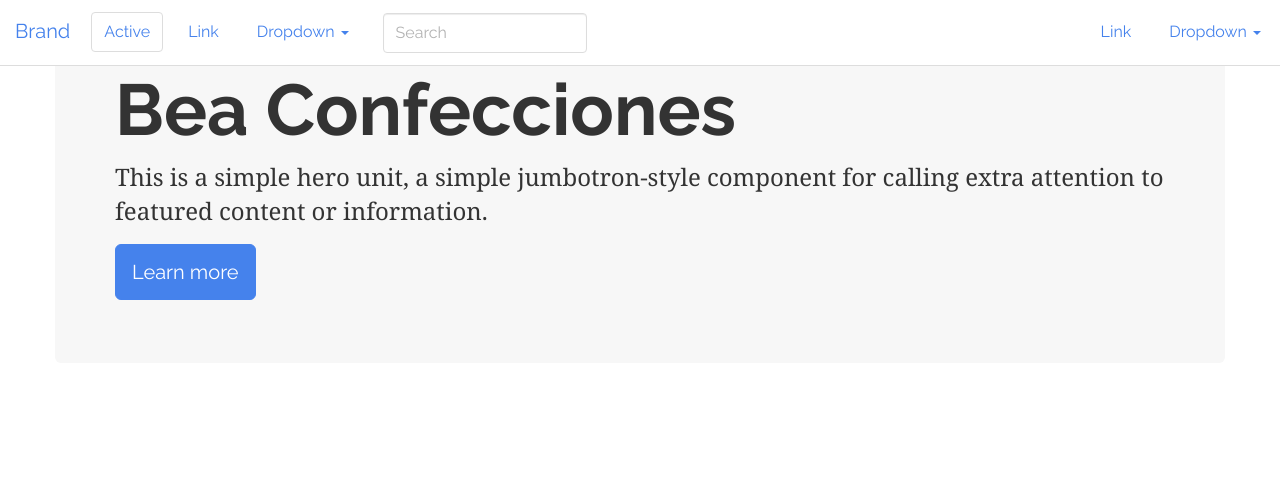
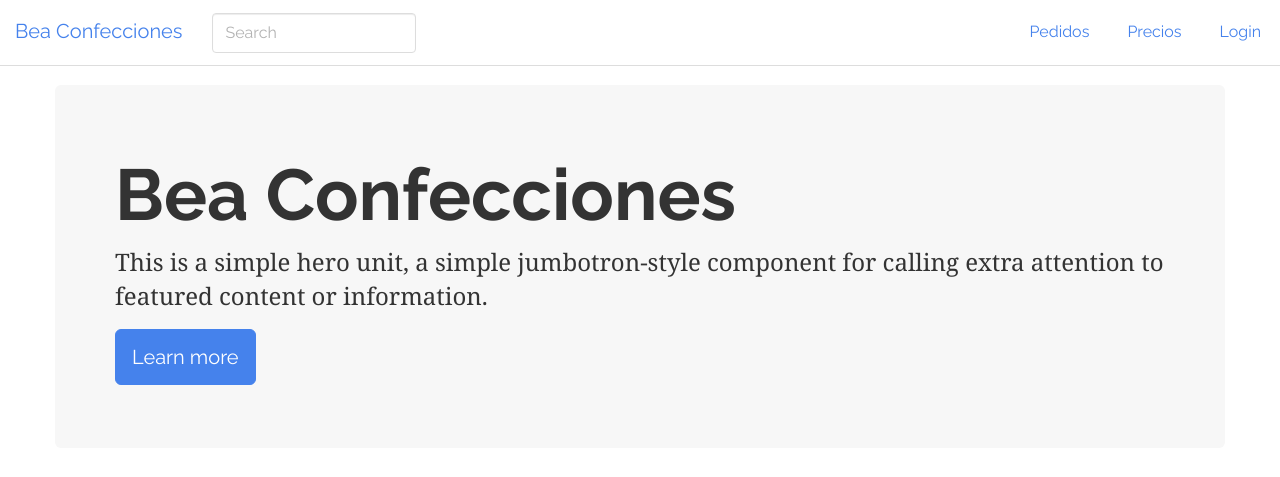
Before and after one commit to allenjoseph/bea, a Django app: page / in a window 1280 px wide. Shown: the top 477 px of the page. Run offline with Django 3.2, Linux system fonts and the light colour scheme.

Commit message:
update app

```diff
--- a/bea/templates/base.html
+++ b/bea/templates/base.html
@@ -12,7 +12,7 @@
 		<div class="row">
 			{% include 'menu.html' %}
 		</div>
-		<div class="row">
+		<div class="row" style="margin-top: 85px">
         	{% block content %}{% endblock %}
 		</div>
 	</div>
--- a/bea/templates/menu.html
+++ b/bea/templates/menu.html
@@ -5,40 +5,20 @@
 			<span class="icon-bar"></span>
 			<span class="icon-bar"></span>
 		</button>
-		<a class="navbar-brand" href="#">Brand</a>
+		<a class="navbar-brand" href="/">Bea Confecciones</a>
 	</div>
 	<div class="navbar-collapse collapse navbar-responsive-collapse">
 		<ul class="nav navbar-nav">
-			<li class="active"><a href="#">Active</a></li>
-			<li><a href="#">Link</a></li>
-			<li class="dropdown">
-				<a href="#" class="dropdown-toggle" data-toggle="dropdown">Dropdown <b class="caret"></b></a>
-				<ul class="dropdown-menu">
-					<li><a href="#">Action</a></li>
-					<li><a href="#">Another action</a></li>
-					<li><a href="#">Something else here</a></li>
-					<li class="divider"></li>
-					<li class="dropdown-header">Dropdown header</li>
-					<li><a href="#">Separated link</a></li>
-					<li><a href="#">One more separated link</a></li>
-				</ul>
-			</li>
-		</ul>
-		<form class="navbar-form navbar-left">
-			<input type="text" class="form-control col-lg-8" placeholder="Search">
-		</form>
-		<ul class="nav navbar-nav navbar-right">
-			<li><a href="#">Link</a></li>
-			<li class="dropdown">
-				<a href="#" class="dropdown-toggle" data-toggle="dropdown">Dropdown <b class="caret"></b></a>
-				<ul class="dropdown-menu">
-					<li><a href="#">Action</a></li>
-					<li><a href="#">Another action</a></li>
-					<li><a href="#">Something else here</a></li>
-					<li class="divider"></li>
-					<li><a href="#">Separated link</a></li>
-				</ul>
-			</li>
+		<li>
+           <form class="navbar-form navbar-left">
+                <input type="text" class="form-control col-lg-8" placeholder="Search">
+            </form>
+        </li>
+        </ul>
+        <ul class="nav navbar-nav navbar-right">
+            <li><a href="/pedidos">Pedidos</a></li>
+            <li><a href="/precios">Precios</a></li>
+            <li><a href="/login">Login</a></li>
 		</ul>
 	</div>
 </div>
--- a/bea/views.py
+++ b/bea/views.py
@@ -1,4 +1,5 @@
-from django.views.generic import TemplateView
+from django.views.generic import TemplateView, FormView
+from bea.forms import LoginForm
 from bea.mixins import JsonResponseMixin
 
 
@@ -18,6 +19,14 @@ class HomeView(JsonResponseMixin, TemplateView):
         }
         return data
 
+class LoginFormView(FormView):
+    form_class = LoginForm
+    template_name = 'login.html'
+    success_url = '/'
+
+    def form_valid(self, form):
+        email = form.cleaned_data['email']
+        password = form.cleaned_data['password']
 
 class UbicameView(JsonResponseMixin, TemplateView):
     pass
--- a/bea_project/urls.py
+++ b/bea_project/urls.py
@@ -1,6 +1,6 @@
 from django.conf.urls import patterns, include, url
 from django.contrib import admin
-from bea.views import HomeView, UbicameView
+from bea.views import HomeView, UbicameView, LoginFormView
 from pedidos.views import PedidosView
 from precios.views import PreciosView
 
@@ -9,5 +9,6 @@ urlpatterns = patterns('',
     url(r'^ubicame/$', UbicameView.as_view(), name='ubicame'),
     url(r'^precios/$', PreciosView.as_view(), name='precios'),
     url(r'^pedidos/$', PedidosView.as_view(), name='pedidos'),
+    url(r'^login/$', LoginFormView.as_view(), name='login'),
     url(r'^admin/', include(admin.site.urls)),
 )
```
Also changed, not shown: bea/forms.py (added, +11 -0 lines), bea/templates/login.html (added, +27 -0 lines).
